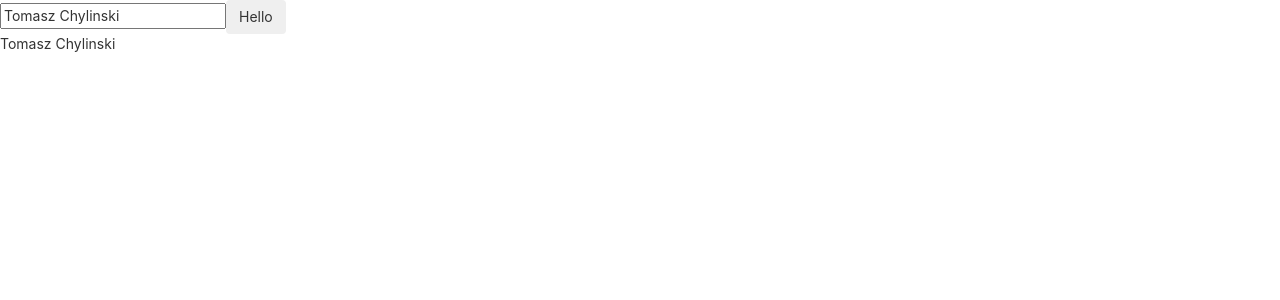
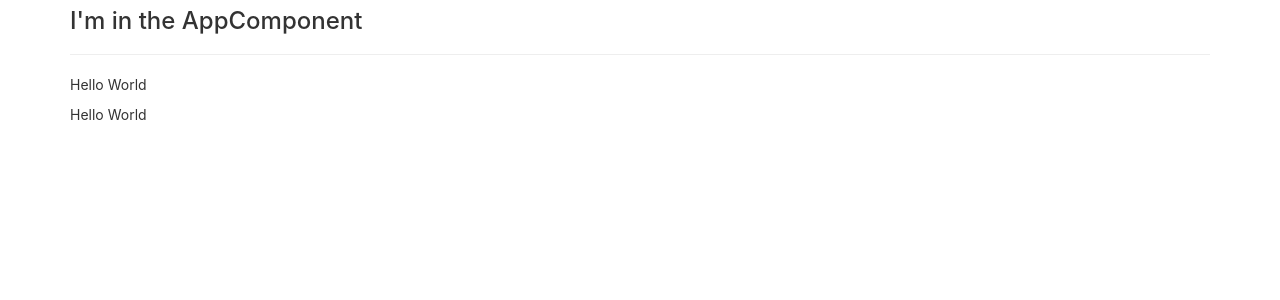
Before and after one commit to TomaszChylinski/ct-soccer, an Angular app in the folder ct-soccer/: page / in a window 1280 px wide. Shown: the top 300 px of the page. Built offline with nearby package versions, Linux system fonts and the light colour scheme.

Commit message:
feat(ct-soccer): added components

```diff
--- a/ct-soccer/src/app/app.component.html
+++ b/ct-soccer/src/app/app.component.html
@@ -1,5 +1,10 @@
-<input type="text" [(ngModel)]="name">
+<div class="container">
+  <div class="row">
+    <div class="col-md-12">
+      <h3>I'm in the AppComponent</h3>
+      <hr />
 
-<button class="btn">  Hello</button>
-
-<p>{{name}}</p>
+      <app-servers> </app-servers>
+    </div>
+  </div>
+</div>
--- a/ct-soccer/src/app/app.component.ts
+++ b/ct-soccer/src/app/app.component.ts
@@ -6,5 +6,4 @@
   styleUrls: ['./app.component.css']
 })
 export class AppComponent {
-  name = 'Tomasz Chylinski';
 }
--- /dev/null
+++ b/ct-soccer/src/app/server/server.component.html
@@ -0,0 +1,3 @@
+<p>
+    Hello World
+</p>
--- /dev/null
+++ b/ct-soccer/src/app/servers/servers.component.html
@@ -0,0 +1,2 @@
+<app-server></app-server>
+<app-server></app-server>
--- /dev/null
+++ b/ct-soccer/src/app/servers/servers.component.ts
@@ -0,0 +1,15 @@
+import { Component, OnInit } from '@angular/core';
+
+@Component({
+  selector: 'app-servers',
+  templateUrl: './servers.component.html',
+  styleUrls: ['./servers.component.css']
+})
+export class ServersComponent implements OnInit {
+
+  constructor() { }
+
+  ngOnInit(): void {
+  }
+
+}
--- a/ct-soccer/src/index.html
+++ b/ct-soccer/src/index.html
@@ -2,7 +2,7 @@
 <html lang="en">
 <head>
   <meta charset="utf-8">
-  <title>CtSoccer</title>
+  <title>CTSoccer</title>
   <base href="/">
   <meta name="viewport" content="width=device-width, initial-scale=1">
   <link rel="icon" type="image/x-icon" href="favicon.ico">
```
Also changed, not shown: ct-soccer/src/app/app.module.ts (+6 -1 lines), ct-soccer/src/app/server/server.component.ts (added, +11 -0 lines), ct-soccer/src/app/servers/servers.component.css (added), 1 other file (tests, documents, lock files or other folders).
